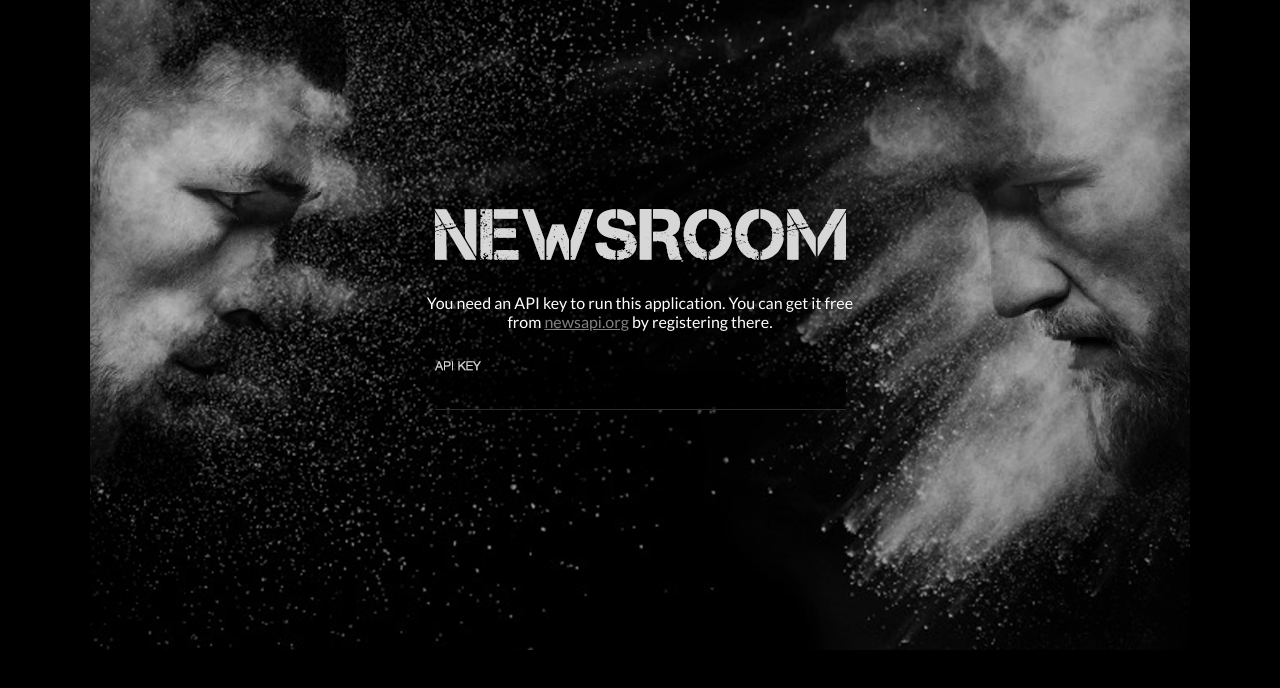
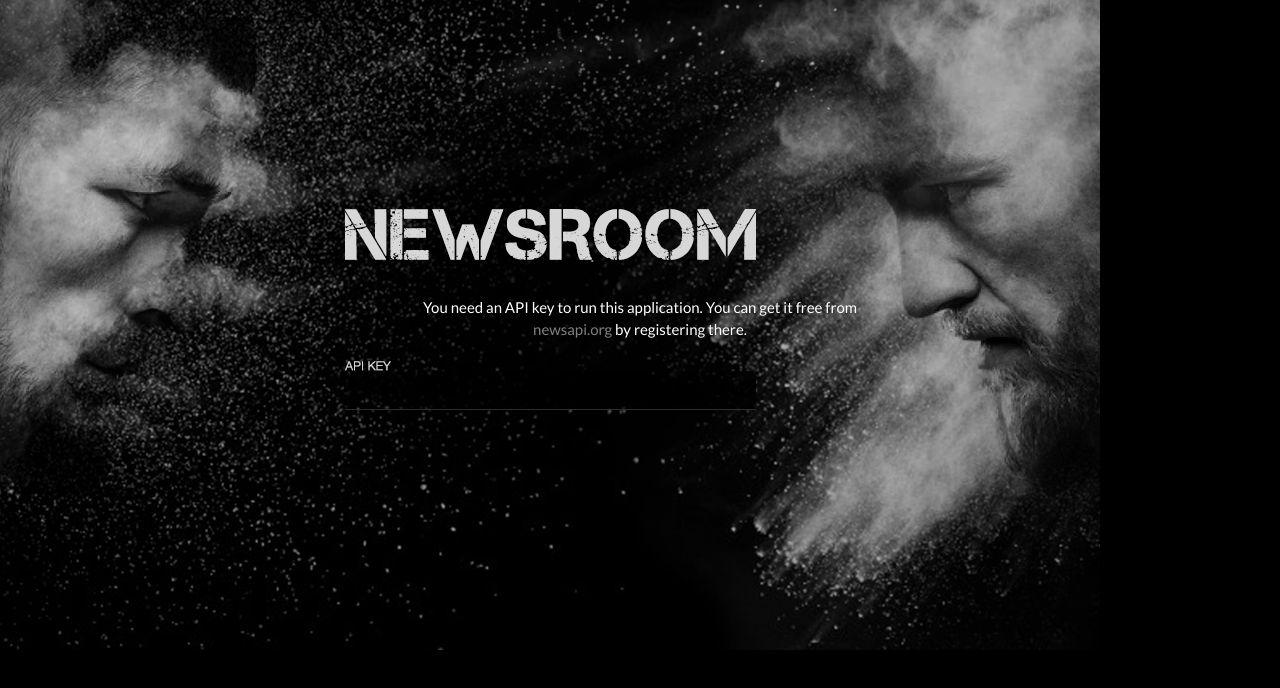
Before and after one commit to adityamudgil2505/News-Room, an Angular app in the folder ngApp/: page /apikey in a window 1280 px wide. Shown: the top 688 px of the page. Built offline with nearby package versions, Linux system fonts and the light colour scheme.

Commit message:
Added materialize.css cdn and fix some css bugs

```diff
--- a/ngApp/src/app/api-page/api-page.component.scss
+++ b/ngApp/src/app/api-page/api-page.component.scss
@@ -1,19 +1,19 @@
 .container{
   animation: fadeInFromNone 2s ease-in-out;
-  // opacity: 0;
   position: relative;
-  text-align: center;
   color: white;
+  width: 100%;
+  margin-left: 0px;
   .centered{
     position: relative;
     left: 50%;
     transform: translate(-50%, 0px);
     top: -360px;
-    width: 70%;
+    text-align: center;
     .additionalInfo{
       position: relative;
       text-align: center;
-      width: 48%;
+      width: 39%;
       margin: auto;
       a{
         color: gray;
@@ -21,19 +21,21 @@
     }
     form{
       position: relative;
-      top: 50px;
+      top: 45px;
       width: 55%;
       margin: auto;
       input{
-        width: 100%;
-        height: 30px;
+        width: 66%;
+        height: 20px;
         background-color: transparent;
         color: white;
         padding: 4px 10px;
         outline: none;
         border: none;
+        font-size: 12px;
         &:focus{
           outline: 0.5px solid white;
+          box-shadow: none;
         }
       }
     }
--- a/ngApp/src/index.html
+++ b/ngApp/src/index.html
@@ -5,10 +5,14 @@
   <meta name="viewport" content="width=device-width, initial-scale=1.0">
   <meta http-equiv="X-UA-Compatible" content="ie=edge">
   <title>News Widget</title>
+  <!-- Compiled and minified CSS -->
+  <link rel="stylesheet" href="https://cdnjs.cloudflare.com/ajax/libs/materialize/1.0.0/css/materialize.min.css">
   <base href="./">
 </head>
 <body>
   <app-root>
   </app-root>
+  <!-- Compiled and minified JavaScript -->
+  <script src="https://cdnjs.cloudflare.com/ajax/libs/materialize/1.0.0/js/materialize.min.js"></script>
 </body>
 </html>
```
